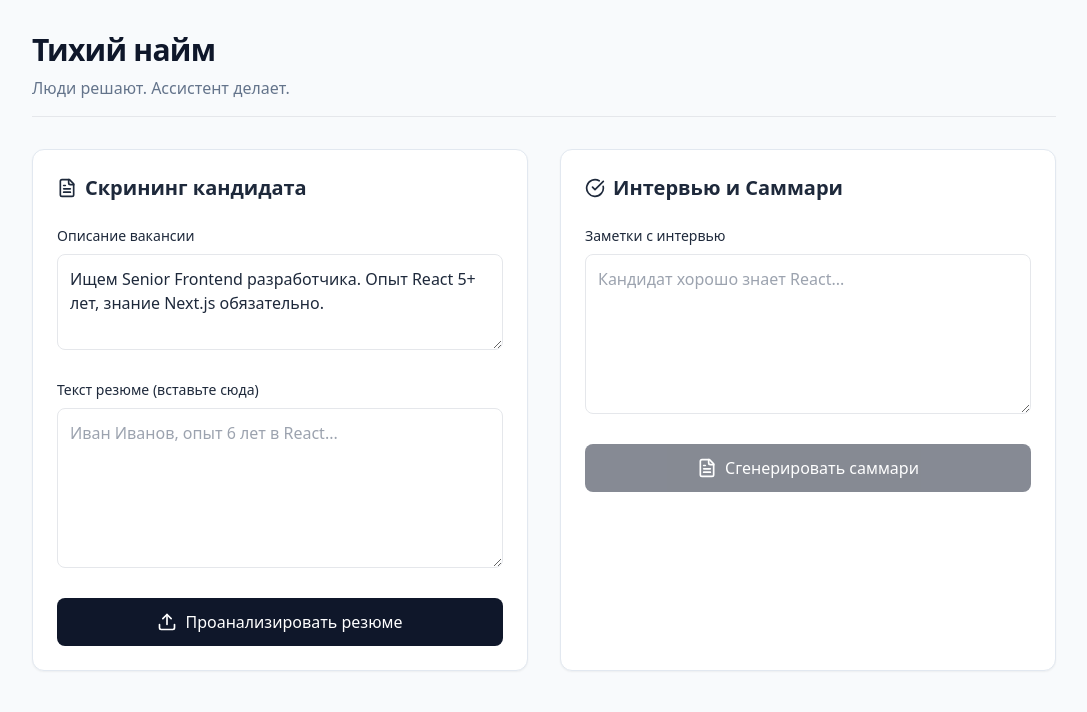
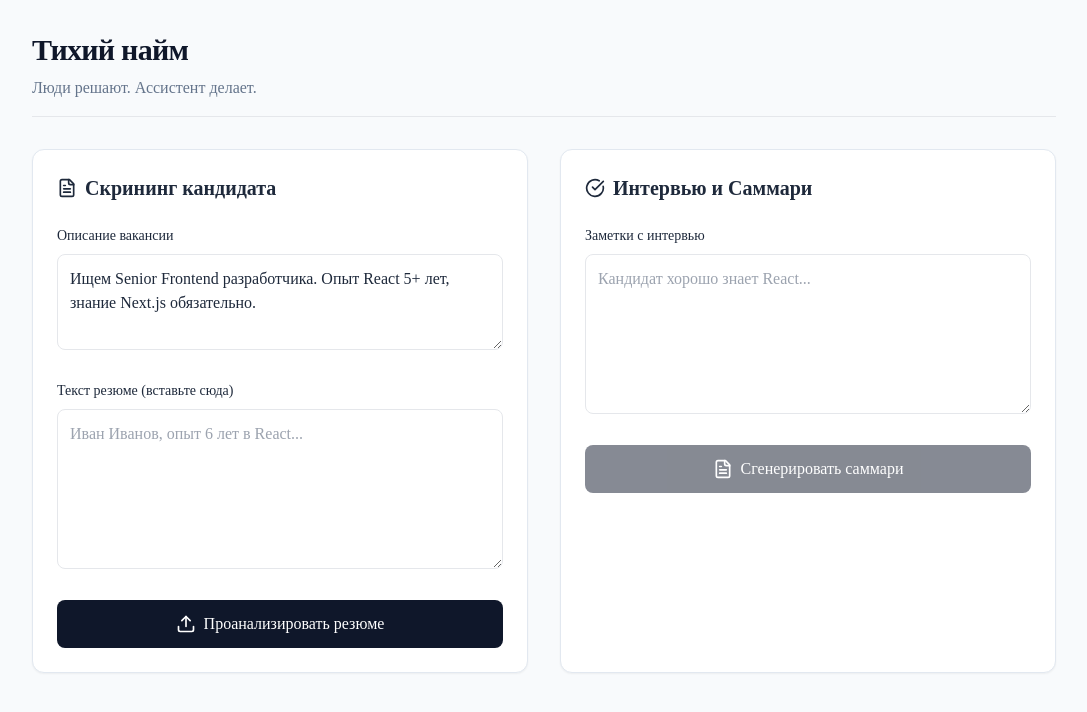
Before and after one commit to kolaneskazu556-afk/tihiy-naim-mvp, a Next.js app: page / in a window 1280 px wide. Shown: the top 712 px of the page, without its empty margins (96-1183 px from the left). Built offline with nearby package versions, Linux system fonts and the light colour scheme.

Commit message:
Update Tailwind CSS config for content and theme

```diff
--- a/tailwind.config.ts
+++ b/tailwind.config.ts
@@ -1,14 +1,13 @@
 import type { Config } from "tailwindcss";
 
 const config: Config = {
-  content: [
-    "./pages/**/*.{js,ts,jsx,tsx,mdx}",
-    "./components/**/*.{js,ts,jsx,tsx,mdx}",
-    "./app/**/*.{js,ts,jsx,tsx,mdx}",
-  ],
+  content: ["./app/**/*.{ts,tsx}", "./components/**/*.{ts,tsx}"],
   theme: {
-    extend: {},
+    extend: {
+      fontFamily: { sans: ["var(--font-inter)", "system-ui", "sans-serif"] },
+    },
   },
   plugins: [],
 };
+
 export default config;
```
